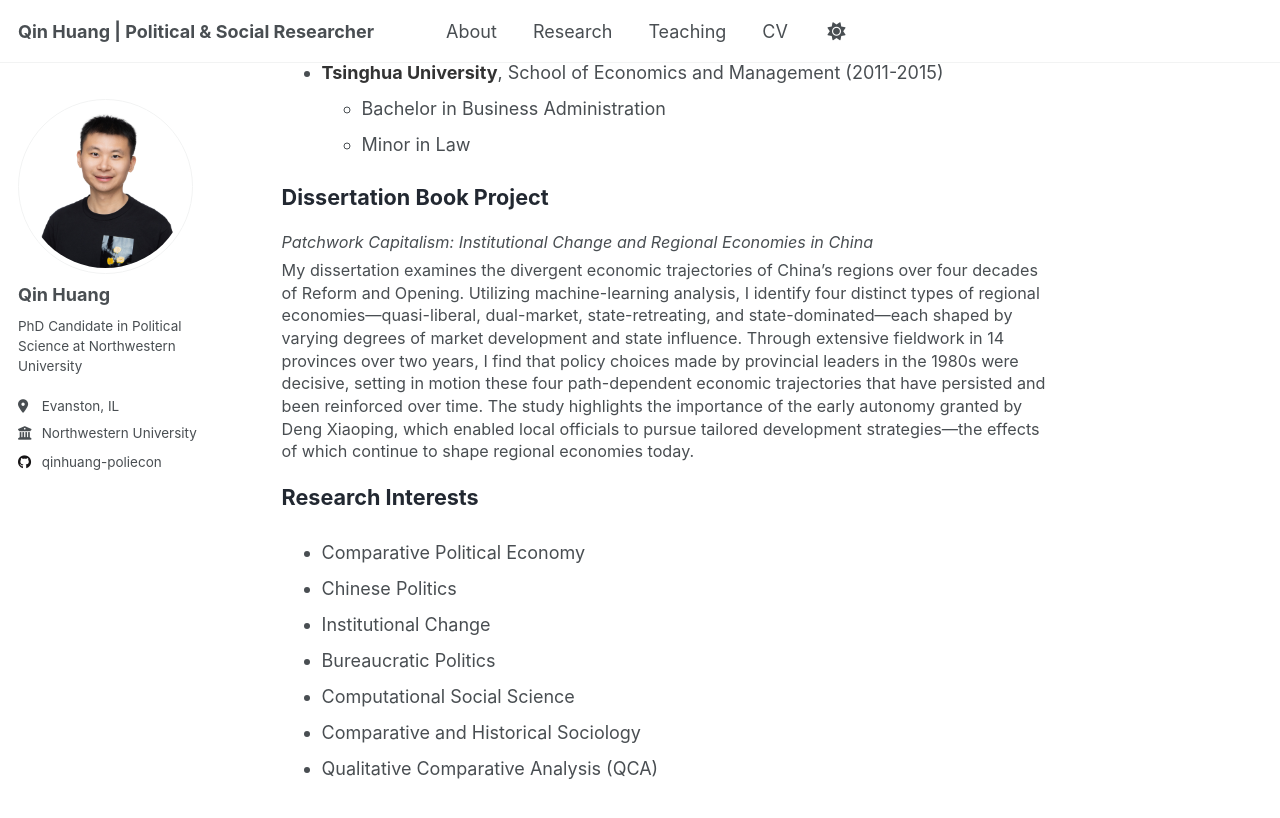
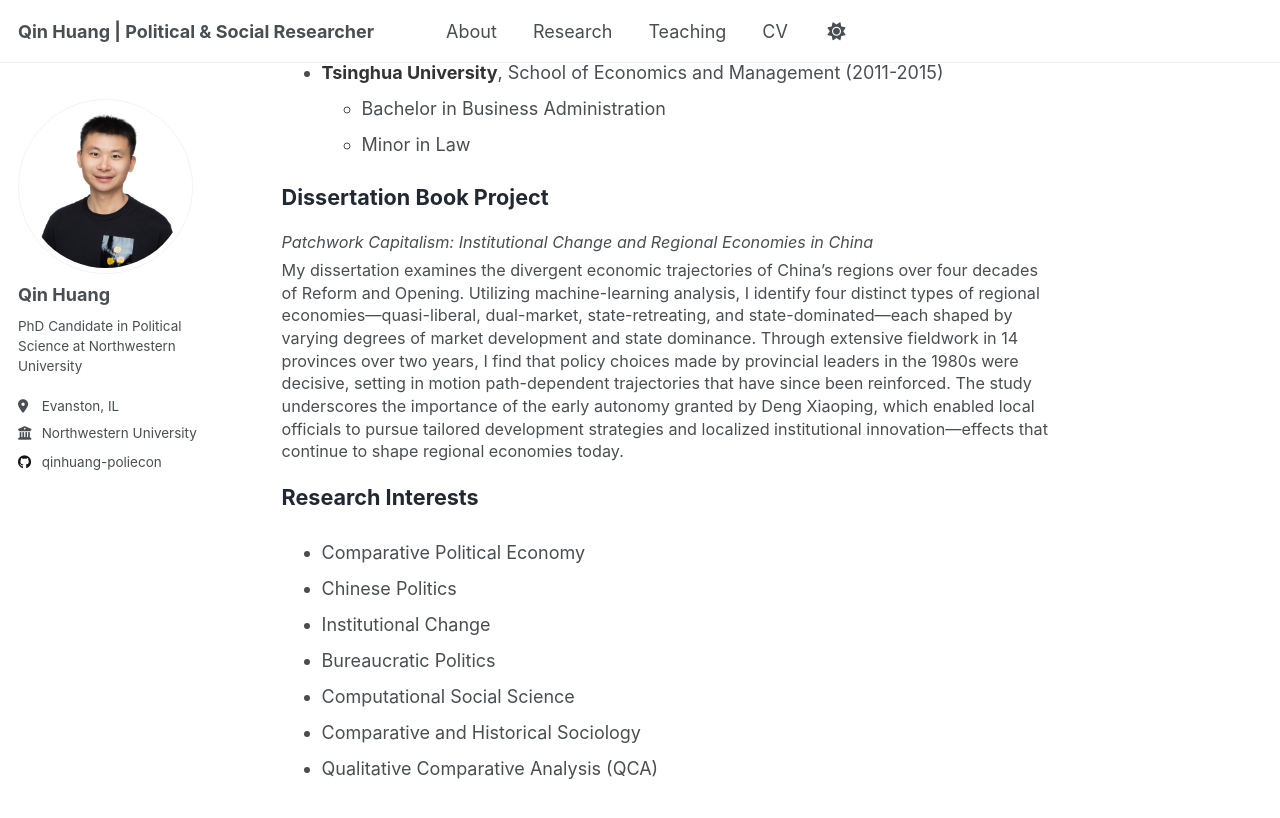
Before and after one commit to qinhuang-poliecon/qinhuang-poliecon.github.io, a Jekyll site: the page built from _pages/about.md, in a window 1280 px wide and 900 px high, scrolled down 668 px. Shown: the top 818 px of the window. Built offline with Jekyll 4.4.1, drawn with Linux system fonts in a browser that asks for light colours.

Commit message:
updated profile and cv again

```diff
--- a/_pages/about.md
+++ b/_pages/about.md
@@ -31,7 +31,7 @@ I am a PhD Candidate in Political Science at Northwestern University, specializi
 
 *Patchwork Capitalism: Institutional Change and Regional Economies in China*
 
-My dissertation examines the divergent economic trajectories of China’s regions over four decades of Reform and Opening. Utilizing machine-learning analysis, I identify four distinct types of regional economies—quasi-liberal, dual-market, state-retreating, and state-dominated—each shaped by varying degrees of market development and state influence. Through extensive fieldwork in 14 provinces over two years, I find that policy choices made by provincial leaders in the 1980s were decisive, setting in motion these four path-dependent economic trajectories that have persisted and been reinforced over time. The study highlights the importance of the early autonomy granted by Deng Xiaoping, which enabled local officials to pursue tailored development strategies—the effects of which continue to shape regional economies today.
+My dissertation examines the divergent economic trajectories of China's regions over four decades of Reform and Opening. Utilizing machine-learning analysis, I identify four distinct types of regional economies—quasi-liberal, dual-market, state-retreating, and state-dominated—each shaped by varying degrees of market development and state dominance. Through extensive fieldwork in 14 provinces over two years, I find that policy choices made by provincial leaders in the 1980s were decisive, setting in motion path-dependent trajectories that have since been reinforced. The study underscores the importance of the early autonomy granted by Deng Xiaoping, which enabled local officials to pursue tailored development strategies and localized institutional innovation—effects that continue to shape regional economies today.
 
 ## Research Interests
 
```
Also changed, not shown: 1 other file.
